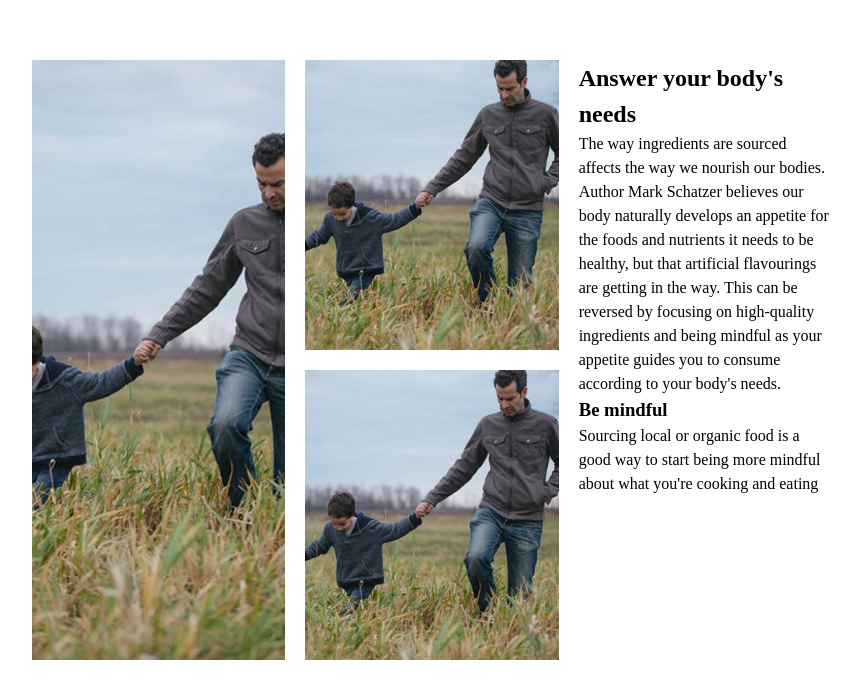
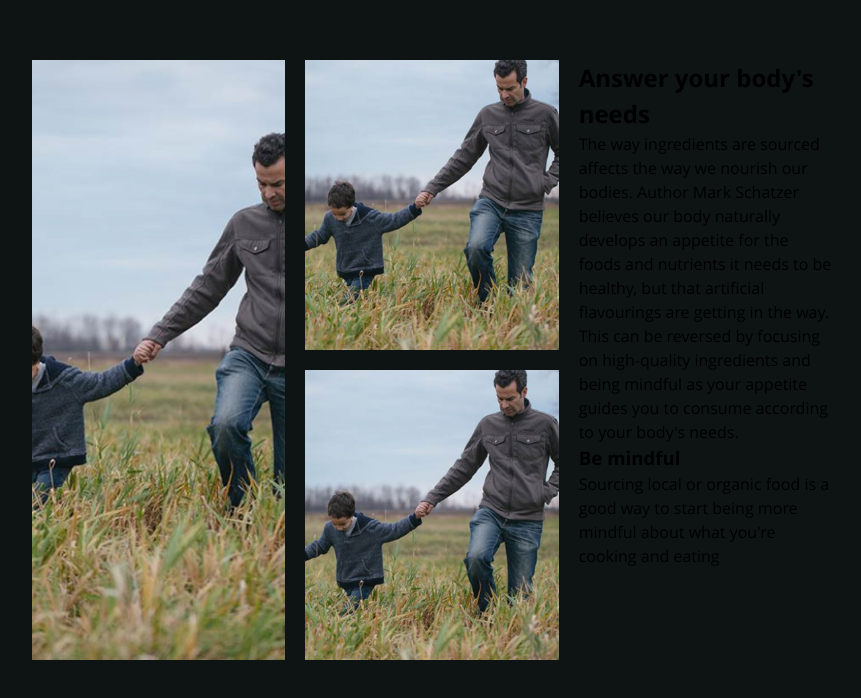
Before and after one commit to jbelleza29/orchard-static-site, a React (Vite) app: page / in a window 1280 px wide. Shown: the part 180-878 px from the top of the page, without its empty margins (208-1069 px from the left). Built offline with nearby package versions, Linux system fonts and the light colour scheme.

Commit message:
add font face to index

```diff
--- a/src/index.css
+++ b/src/index.css
@@ -11,7 +11,10 @@
 body {
   line-height: 1.5;
   -webkit-font-smoothing: antialiased;
+  font-family: 'Open Sans', sans-serif;
+  background-color: #0E1414;
 }
+
 img, picture, video, canvas, svg {
   display: block;
   max-width: 100%;
@@ -25,3 +28,43 @@ p, h1, h2, h3, h4, h5, h6 {
 #root, #__next {
   isolation: isolate;
 }
+
+/* Open Sans Regular */
+@font-face {
+  font-family: 'Open Sans';
+  font-style: normal;
+  font-weight: 400;
+  src: local('Open Sans'), local('OpenSans'), url('assets/fonts/OpenSans/OpenSans-Regular.ttf') format('truetype');
+}
+
+/* Open Sans Light */
+@font-face {
+  font-family: 'Open Sans';
+  font-style: normal;
+  font-weight: 300;
+  src: local('Open Sans Light'), local('OpenSans-Light'), url('assets/fonts/OpenSans/OpenSans-Light.ttf') format('truetype');
+}
+
+/* Open Sans Bold */
+@font-face {
+  font-family: 'Open Sans';
+  font-style: normal;
+  font-weight: 700;
+  src: local('Open Sans Bold'), local('OpenSans-Bold'), url('assets/fonts/OpenSans/OpenSans-Bold.ttf') format('truetype');
+}
+
+/* Open Sans Extra Bold */
+@font-face {
+  font-family: 'Open Sans';
+  font-style: normal;
+  font-weight: 800;
+  src: local('Open Sans Extra Bold'), local('OpenSans-ExtraBold'), url('assets/fonts/OpenSans/OpenSans-ExtraBold.ttf') format('truetype');
+}
+
+/* Open Sans Semi Bold */
+@font-face {
+  font-family: 'Open Sans';
+  font-style: normal;
+  font-weight: 600;
+  src: local('Open Sans Semi Bold'), local('OpenSans-SemiBold'), url('assets/fonts/OpenSans/OpenSans-SemiBold.ttf') format('truetype');
+}
```
